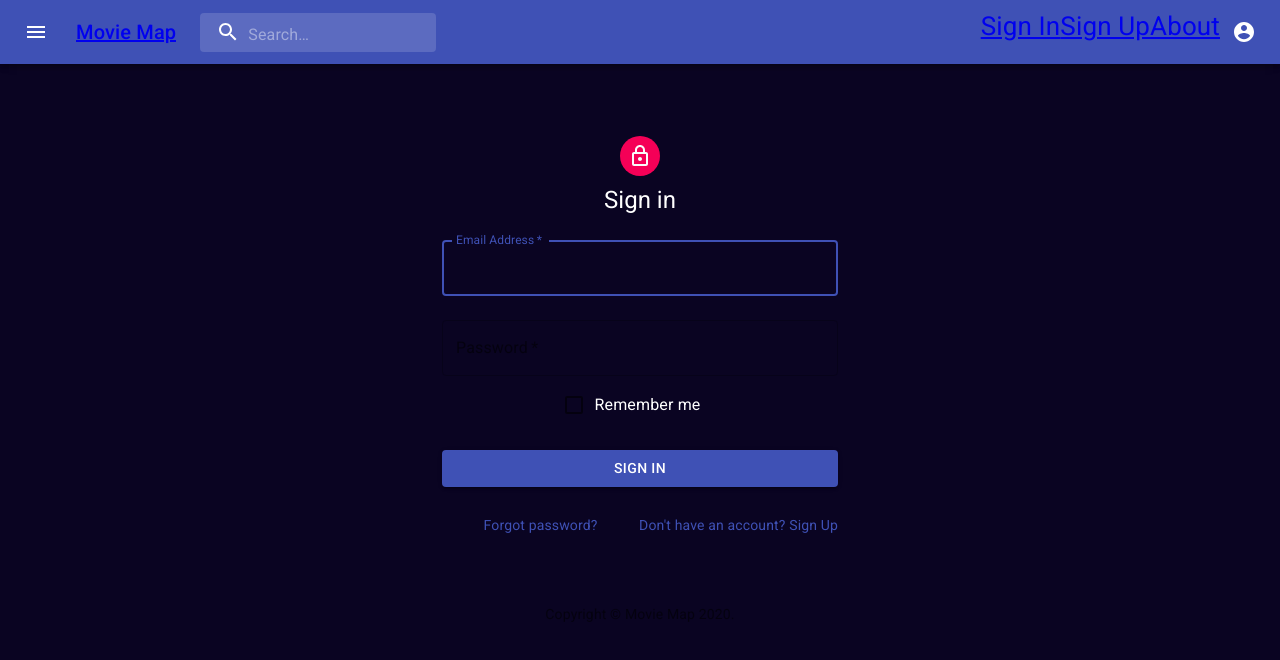
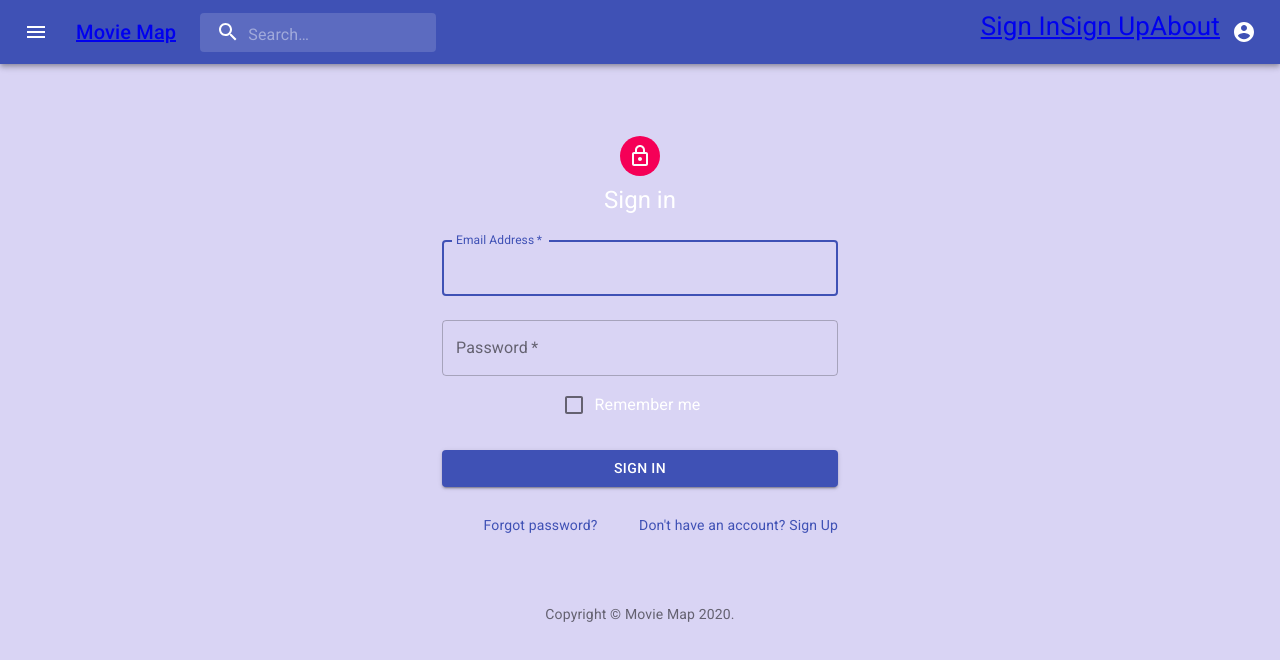
Before and after one commit to fguzmanrs/movieMap2, a React (Create React App) app in the folder client/: page /signIn in a window 1280 px wide. Shown: the top 660 px of the page. Built offline with nearby package versions, Linux system fonts and the light colour scheme.

Commit message:
route cleanup

```diff
--- a/client/src/App.css
+++ b/client/src/App.css
@@ -3,7 +3,7 @@
 }
 
 .App-body {
-  background-color: rgb(10, 4, 34);
+  background-color: rgba(210, 204, 243, 0.815);
   min-height: 100vh;
   flex-direction: column;
   align-items: center;
--- a/client/src/App.js
+++ b/client/src/App.js
@@ -4,9 +4,6 @@ import Navbar from './navbar/navbar.js';
 import Carousel from './carousel/carousel.js';
 import SignIn from './signIn/signIn.js';
 import SignUp from './signUp/signUp.js';
-// import Typography from '@material-ui/core/Typography';
-
-
 import {  BrowserRouter, Route, Switch } from 'react-router-dom';
 import { Typography } from '@material-ui/core';
 // import react-router (use)
--- a/client/src/signIn/signIn.js
+++ b/client/src/signIn/signIn.js
@@ -12,6 +12,7 @@ import LockOutlinedIcon from '@material-ui/icons/LockOutlined';
 import Typography from '@material-ui/core/Typography';
 import { makeStyles } from '@material-ui/core/styles';
 import Container from '@material-ui/core/Container';
+// import { Link } from 'react-router-dom';
 
 function Copyright() {
   return (
@@ -86,6 +87,7 @@ export default function SignIn() {
             control={<Checkbox value="remember" color="primary" />}
             label="Remember me"
           />
+          <Link to='/home'>
             <Button
               type="submit"
               fullWidth
@@ -95,6 +97,9 @@ export default function SignIn() {
             >
               Sign In
             </Button>
+          </Link>
+
+
           <Grid container>
             <Grid item xs>
               <Link href="#" variant="body2">
@@ -102,7 +107,7 @@ export default function SignIn() {
               </Link>
             </Grid>
             <Grid item>
-              <Link href="#" variant="body2">
+              <Link to="/signUp" variant="body2">
                 {"Don't have an account? Sign Up"}
               </Link>
             </Grid>
```
Also changed, not shown: client/src/logout/visitor.js (added, +21 -0 lines). Lines whose indentation alone changed are shown as unchanged.
